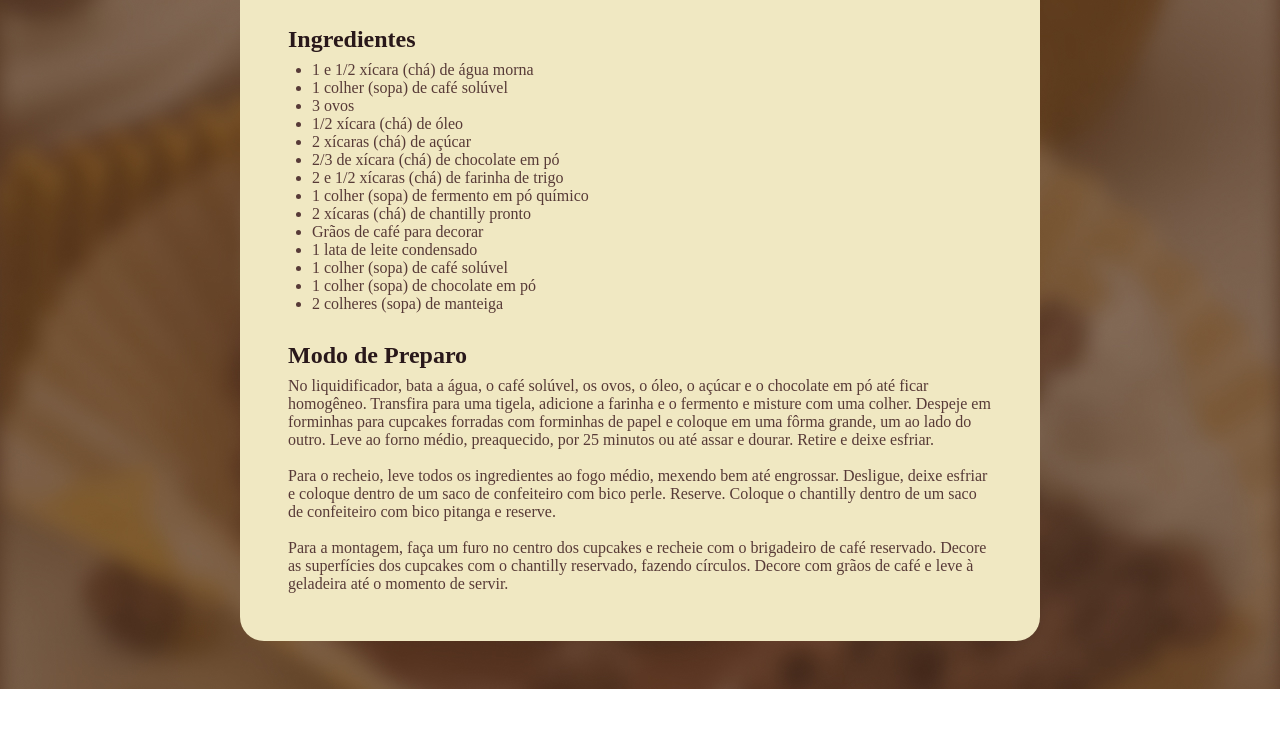
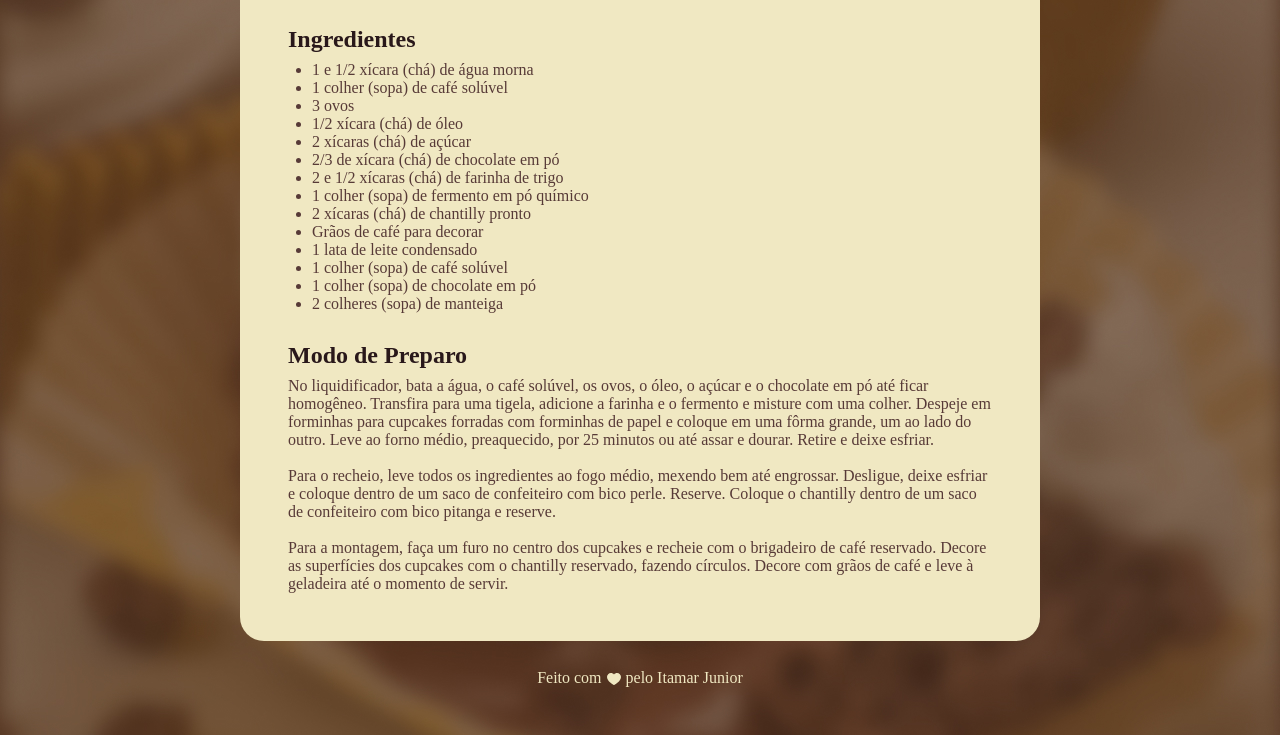
Before and after one commit to ItamarJuniorDEV/Projeto-receitas, a plain HTML site: page index.html in a window 1280 px wide. Shown: the part 669-1404 px from the top of the page. Before the commit the page ends 1358 px from the top, so only its background shows below. Drawn offline with Linux system fonts and the light colour scheme; a web font is replaced by a local one.

Commit message:
Adicionando o footer

```diff
--- a/index.html
+++ b/index.html
@@ -54,5 +54,10 @@
         </section>
     </main>
 </div>
+<footer>
+    Feito com
+<img src="/assets/coracao.svg" alt="Coração">
+pelo Itamar Junior
+</footer>
 </body>
 </html>
--- a/style.css
+++ b/style.css
@@ -18,7 +18,7 @@ body {
     padding: 24px;
     background-color: #F0E8C2;
     border-radius: 24px;
-    margin: 48px auto;
+    margin: 48px auto 28px;
 }
 
 img {
@@ -56,3 +56,13 @@ h1, h2{
 ul {
     padding-left: 24px;
 }
+
+footer {
+    color: #F0E8C2;
+    text-align: center;
+    padding-bottom: 48px;
+}
+
+footer img {
+    vertical-align: middle;
+}
```
Also changed, not shown: assets/coracao.svg (added).
